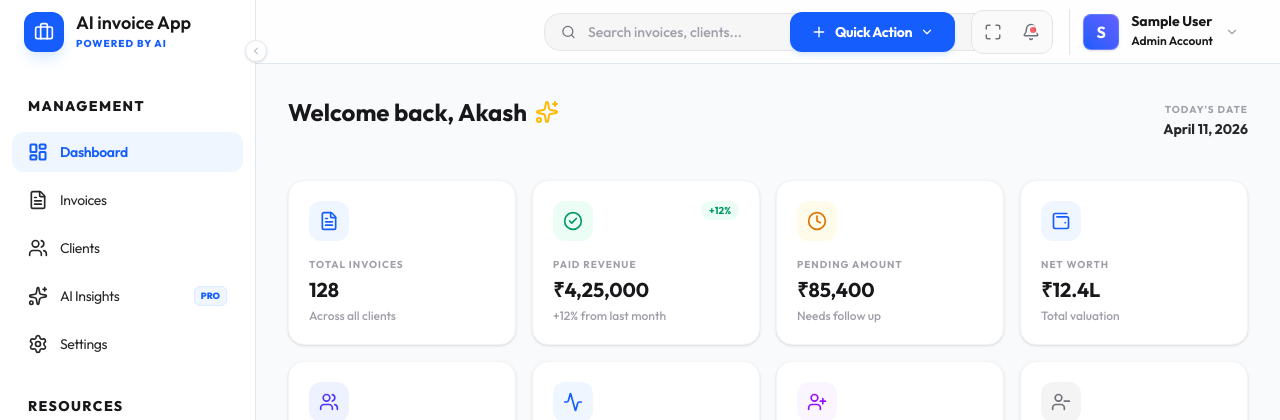
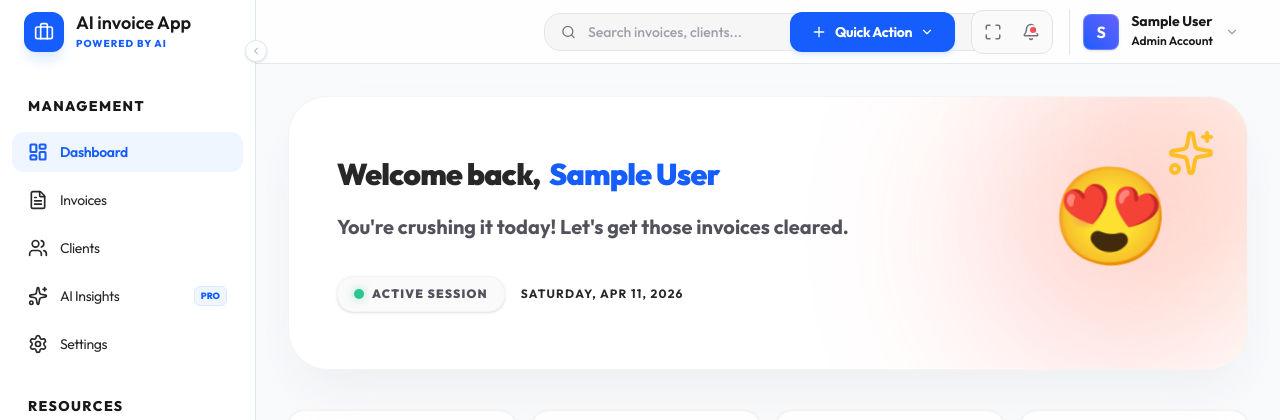
Before and after one commit to WebXodeTechnologies/ai_invoice, a React (Vite) app in the folder frontend/invoice-generator/: page /dashboard in a window 1280 px wide. Shown: the top 420 px of the page. Built offline with nearby package versions, Linux system fonts and the light colour scheme; sample sign-in values are in the browser's storage.

Commit message:
Dashboard header

```diff
--- a/frontend/invoice-generator/src/components/dashboard/DashboardHeader.jsx
+++ b/frontend/invoice-generator/src/components/dashboard/DashboardHeader.jsx
@@ -1,42 +1,91 @@
-import React, { useState, useEffect } from 'react';
+import React, { useState, useEffect, useMemo } from 'react';
 import { Sparkles } from 'lucide-react';
+import { useAuth } from "../../context/AuthContext";
 
-const DashboardHeader = ({ userName = "Akash" }) => {
-  const quotes = [
-    { text: "Your hard work is paying off!", emoji: "🚀" },
-    { text: "Let's make today productive.", emoji: "✨" },
-    { text: "Success is a series of small wins.", emoji: "🏆" },
-    { text: "Financial clarity starts here.", emoji: "💰" }
-  ];
+const DashboardHeader = () => {
+
+  const { user } = useAuth();
+  const [isMobile, setIsMobile] = useState(false);
+
+  // Use useMemo to prevent the "quotes" array from re-initializing on every render
+  const quotes = useMemo(() => [
+    { text: "You're crushing it today! Let's get those invoices cleared.", emoji: "😍", color: "from-rose-400 to-orange-500" },
+    { text: "Your growth this month is actually insane. Keep that energy!", emoji: "🔥", color: "from-orange-500 to-red-600" },
+    { text: "Sending positive vibes to Webxode HQ. You've got this!", emoji: "😊", color: "from-yellow-400 to-amber-500" },
+    { text: "Precision, Power, and Passion. That's the Webxode way.", emoji: "❤️‍🔥", color: "from-red-500 to-rose-700" },
+    { text: "Work hard in silence, let your success be your noise.", emoji: "😘", color: "from-pink-400 to-fuchsia-600" },
+    { text: "Another day, another milestone. Ready to lead?", emoji: "😎", color: "from-blue-500 to-cyan-500" }
+  ], []);
 
   const [currentQuote, setCurrentQuote] = useState(quotes[0]);
-  const [fade, setFade] = useState(true);
+  const [isChanging, setIsChanging] = useState(false);
 
   useEffect(() => {
+    const handleResize = () => setIsMobile(window.innerWidth < 768);
+    handleResize();
+    window.addEventListener('resize', handleResize);
+
     const interval = setInterval(() => {
-      setFade(false);
+      setIsChanging(true);
       setTimeout(() => {
-        setCurrentQuote(quotes[Math.floor(Math.random() * quotes.length)]);
-        setFade(true);
-      }, 500);
-    }, 5000);
-    return () => clearInterval(interval);
-  }, []);
+        setCurrentQuote(prev => {
+          const filtered = quotes.filter(q => q.text !== prev.text);
+          return filtered[Math.floor(Math.random() * filtered.length)];
+        });
+        setIsChanging(false);
+      }, 600);
+    }, 8000);
+
+    return () => {
+      window.removeEventListener('resize', handleResize);
+      clearInterval(interval);
+    };
+  }, [quotes]);
 
   return (
-    <div className="mb-8 flex flex-col md:flex-row md:items-center justify-between gap-4">
-      <div>
-        <h1 className="text-2xl font-bold text-zinc-900 flex items-center gap-2">
-          Welcome back, {userName} <Sparkles className="text-amber-400" size={24} />
-        </h1>
-        <p className={`text-sm font-medium text-zinc-500 transition-opacity duration-500 ${fade ? 'opacity-100' : 'opacity-0'}`}>
-          {currentQuote.emoji} {currentQuote.text}
-        </p>
+    <div className="relative mb-10 overflow-hidden rounded-[2.5rem] bg-white border border-zinc-100 p-8 md:p-12 shadow-2xl shadow-zinc-200/60">
+      <div className={`absolute -right-20 -top-20 h-64 w-64 rounded-full bg-linear-to-br opacity-15 blur-[80px] transition-all duration-1000 ${currentQuote.color}`} />
+
+      <div className="relative z-10 flex flex-col md:flex-row items-center justify-between gap-8">
+        <div className="flex-1 text-center md:text-left">
+          <div className="flex flex-col md:flex-row items-center gap-3 mb-4">
+            <h1 className="text-3xl md:text-3xl font-black text-zinc-800 tracking-tight leading-snug">
+              Welcome back, <span className="text-blue-600 ml-1">{user?.name || "User"}</span>
+            </h1>
+          </div>
+
+          <div className={`transition-all duration-700 ease-out transform ${isChanging ? 'opacity-0 -translate-y-4' : 'opacity-100 translate-y-0'}`}>
+            <p className="text-lg md:text-xl font-bold text-zinc-600 leading-relaxed max-w-xl">
+              {currentQuote.text}
+            </p>
+          </div>
+
+          <div className="mt-8 flex items-center justify-center md:justify-start gap-4">
+            <div className="flex items-center gap-2 px-4 py-2 bg-zinc-50 rounded-2xl border border-zinc-100 shadow-sm">
+              <div className="w-2.5 h-2.5 rounded-full bg-emerald-500 animate-pulse shadow-[0_0_10px_rgba(16,185,129,0.5)]" />
+              <span className="text-[12px] font-black text-zinc-600 uppercase tracking-widest">Active Session</span>
+            </div>
+            <span className="text-[12px] font-bold text-zinc-800 uppercase tracking-widest">
+              {new Date().toLocaleDateString('en-US', {
+                weekday: 'long',
+                month: 'short',
+                day: 'numeric',
+                year: 'numeric'
+              })}
+            </span>
+          </div>
+        </div>
+
+        <div className="relative group perspective-1000">
+          <div className={`absolute inset-0 bg-linear-to-tr opacity-30 blur-3xl rounded-full transition-all duration-1000 scale-150 ${currentQuote.color}`} />
+          <div className={`relative h-32 w-32 md:h-44 md:w-44 flex items-center justify-center text-7xl md:text-8xl select-none transition-all duration-700 ${isChanging ? 'scale-0 opacity-0 rotate-30' : 'scale-100 opacity-100 rotate-0'} hover:scale-110 cursor-pointer transition-transform`}
+            style={{ animation: 'premium-bounce 4s ease-in-out infinite' }}>
+            {currentQuote.emoji}
+          </div>
+          <Sparkles className="absolute -top-4 -right-4 text-amber-400 animate-pulse" size={isMobile ? 32 : 48} />
+        </div>
       </div>
-      <div className="text-right">
-        <p className="text-[10px] font-bold text-zinc-400 uppercase tracking-widest leading-none">Today's Date</p>
-        <p className="text-sm font-bold text-zinc-800 mt-1">{new Date().toLocaleDateString('en-US', { month: 'long', day: 'numeric', year: 'numeric' })}</p>
-      </div>
+      <style dangerouslySetInnerHTML={{ __html: `@keyframes premium-bounce { 0%, 100% { transform: translateY(0) rotate(0); } 50% { transform: translateY(-20px) rotate(5deg); } }` }} />
     </div>
   );
 };
```
